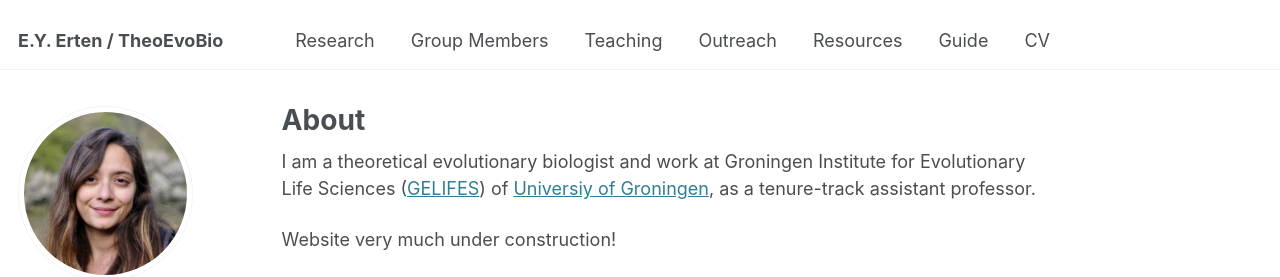
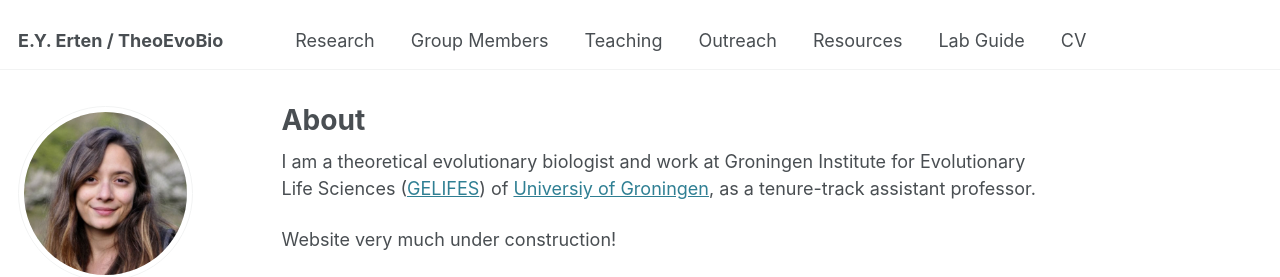
Before and after one commit to yagmurerten/yagmurerten.github.io, a Jekyll site: the page built from _pages/about.md, in a window 1280 px wide. Shown: the top 277 px of the page. Built offline with Jekyll 4.4.1, drawn with Linux system fonts in a browser that asks for light colours; some web fonts are replaced.

Commit message:
Update navigation.yml

```diff
--- a/_data/navigation.yml
+++ b/_data/navigation.yml
@@ -22,7 +22,7 @@ main:
   - title: "Resources"
     url: /resources/
 
-  - title: "Guide"
+  - title: "Lab Guide"
     url: /labguide/
 
   - title: "CV"
```
